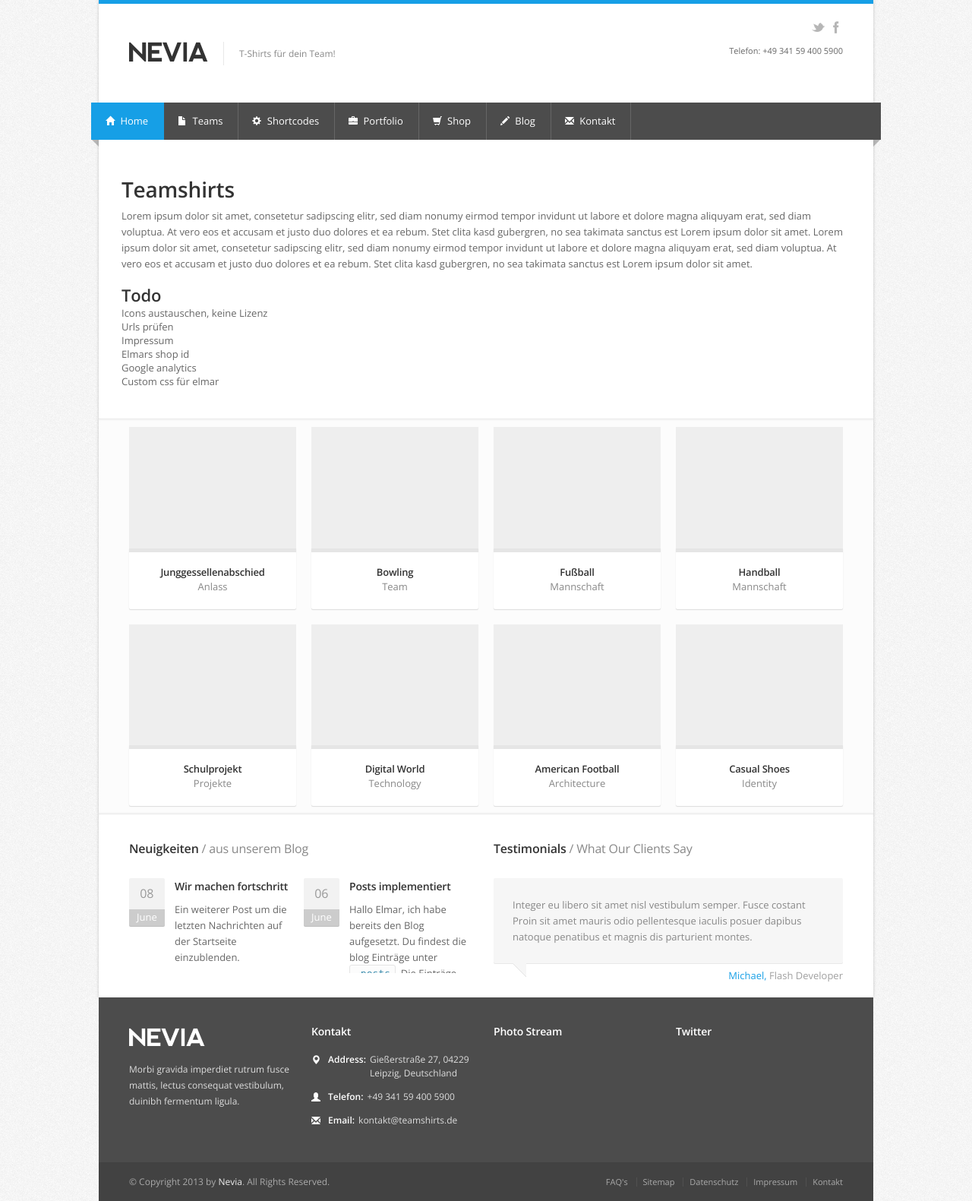
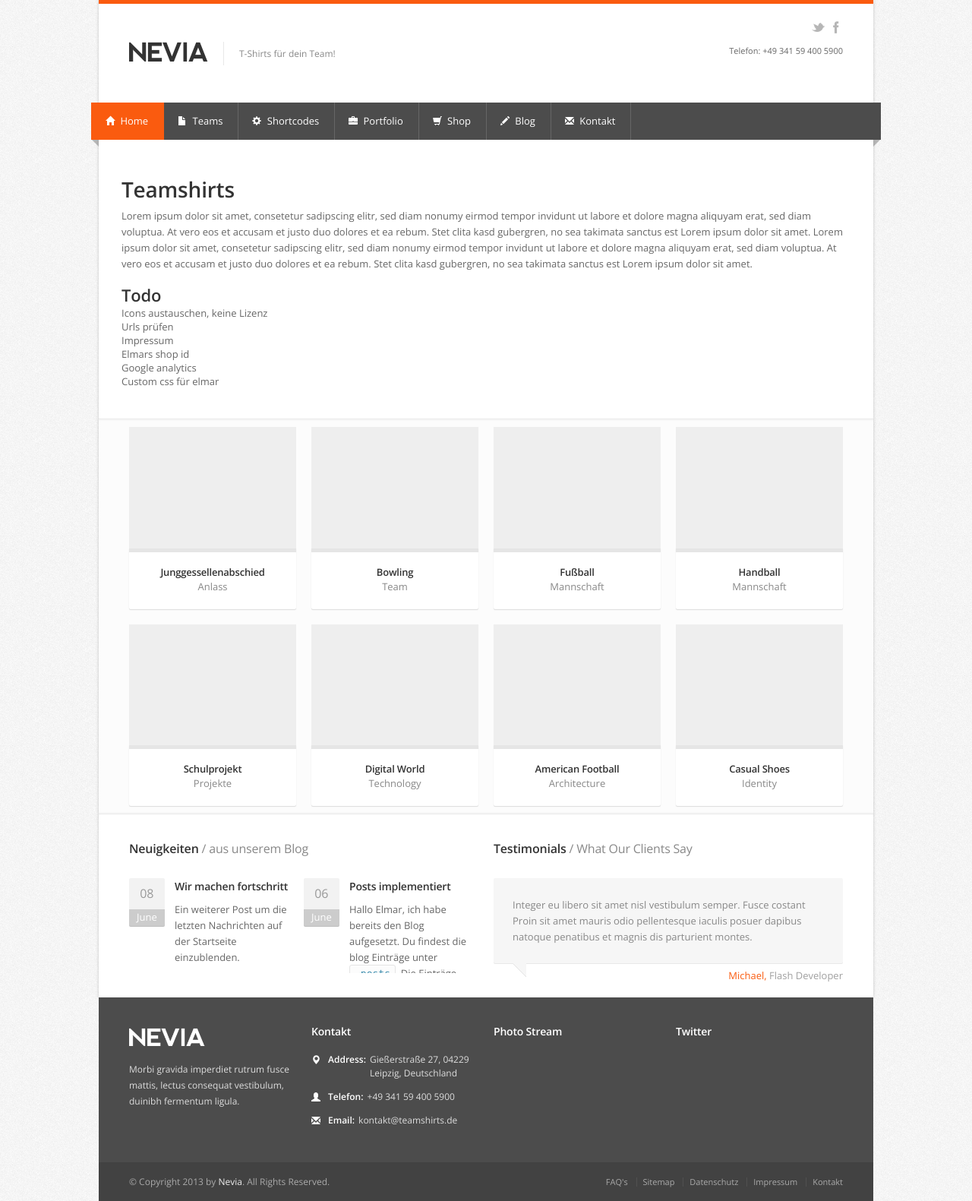
Before and after one commit to teamshirts/teamshirts.github.io, a Jekyll site: the page built from index.html, in a window 1280 px wide. Shown: the whole page at 76% size. Built offline with Jekyll 4.4.1, drawn with Linux system fonts in a browser that asks for light colours; Markdown is read by kramdown in place of the engine named in the settings.

Commit message:
changed color to orange

```diff
--- a/_layouts/default.html
+++ b/_layouts/default.html
@@ -15,7 +15,7 @@
 <!-- CSS
 ================================================== -->
 <link rel="stylesheet" href="/css/style.css">
-<link rel="stylesheet" href="/css/colors/blue.css" id="colors">
+<link rel="stylesheet" href="/css/colors/orange.css" id="colors">
 
 <!--[if lt IE 9]>
   <script src="http://html5shim.googlecode.com/svn/trunk/html5.js"></script>
```
